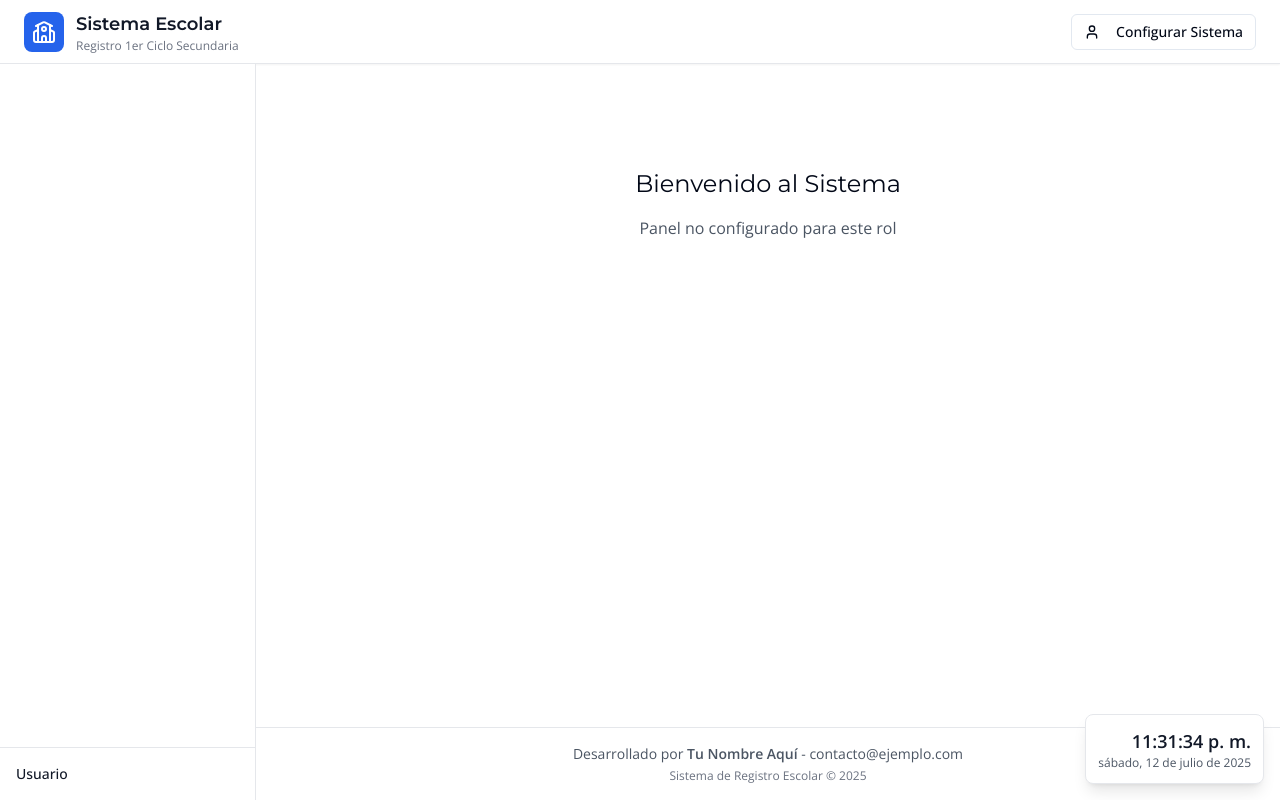
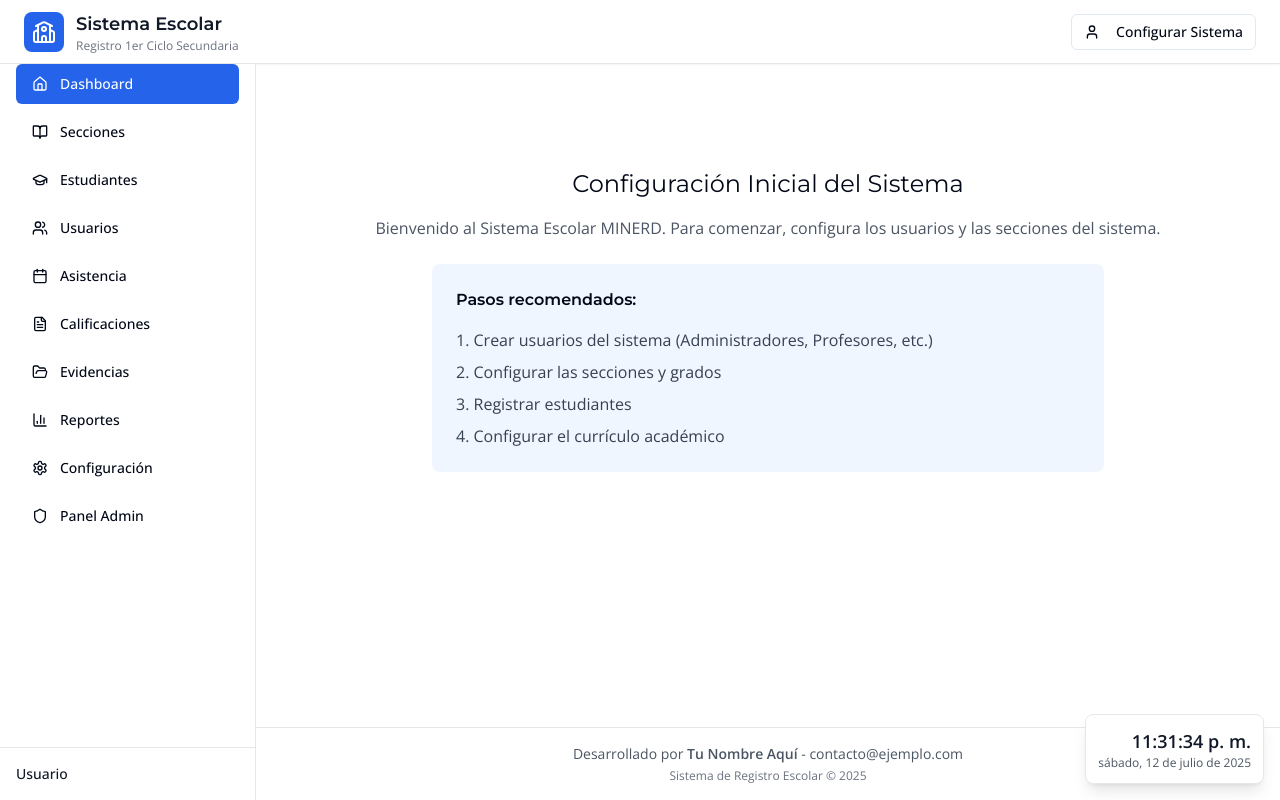
Before and after one commit to musicburris/escolar-registro-dominicana, a React (Vite) app: page / in a window 1280 px wide. Built offline with nearby package versions, Linux system fonts and the light colour scheme.

Commit message:
Fix: Ensure features are available
The user reports that the added features are not available after the previous changes. This commit aims to address this issue.

```diff
--- a/src/components/layout/Sidebar.tsx
+++ b/src/components/layout/Sidebar.tsx
@@ -51,8 +51,13 @@ const Sidebar: React.FC<SidebarProps> = ({
 
     const allItems = [...baseItems, ...adminItems];
 
+    // Si no hay usuario autenticado, mostrar funciones de administración para configuración inicial
+    if (!user) {
+      return allItems.filter(item => item.roles.includes('admin'));
+    }
+
     return allItems.filter(item =>
-      user && item.roles.includes(user.role)
+      item.roles.includes(user.role)
     );
   };
 
--- a/src/pages/Index.tsx
+++ b/src/pages/Index.tsx
@@ -53,6 +53,29 @@ const Index = () => {
   };
 
   const renderDashboard = () => {
+    // Si no hay usuario autenticado, mostrar panel de configuración inicial
+    if (!user) {
+      return (
+        <div className="text-center py-20">
+          <h2 className="text-2xl font-montserrat text-minerd-blue mb-4">
+            Configuración Inicial del Sistema
+          </h2>
+          <p className="text-gray-600 font-opensans mb-6">
+            Bienvenido al Sistema Escolar MINERD. Para comenzar, configura los usuarios y las secciones del sistema.
+          </p>
+          <div className="max-w-2xl mx-auto text-left bg-blue-50 p-6 rounded-lg">
+            <h3 className="font-semibold text-minerd-blue mb-4">Pasos recomendados:</h3>
+            <ol className="list-decimal list-inside space-y-2 text-gray-700">
+              <li>Crear usuarios del sistema (Administradores, Profesores, etc.)</li>
+              <li>Configurar las secciones y grados</li>
+              <li>Registrar estudiantes</li>
+              <li>Configurar el currículo académico</li>
+            </ol>
+          </div>
+        </div>
+      );
+    }
+
     switch (user?.role) {
       case 'admin':
         return <AdminDashboard onSectionChange={setActiveSection} />;
```
